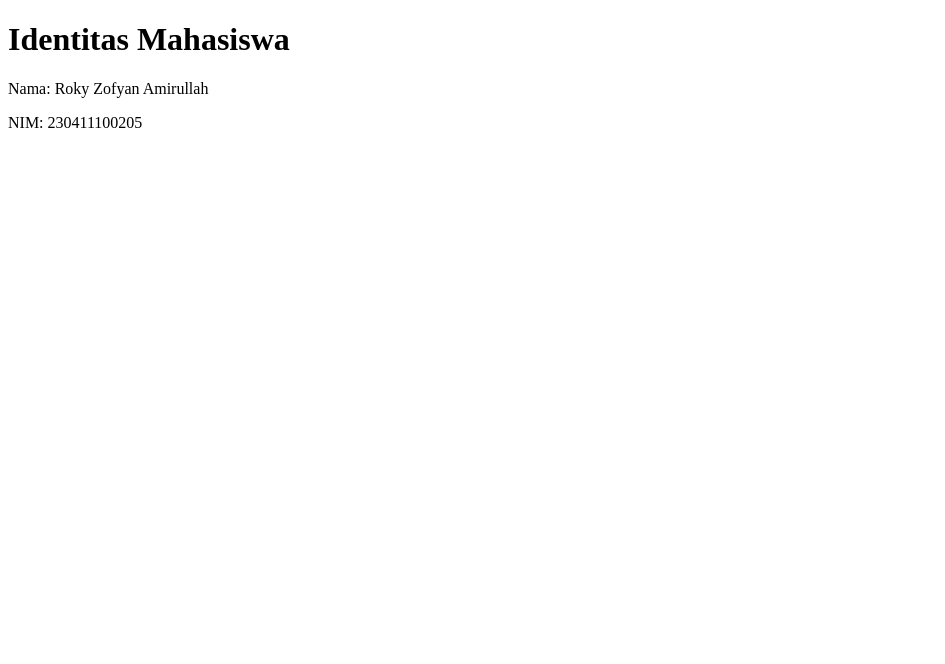
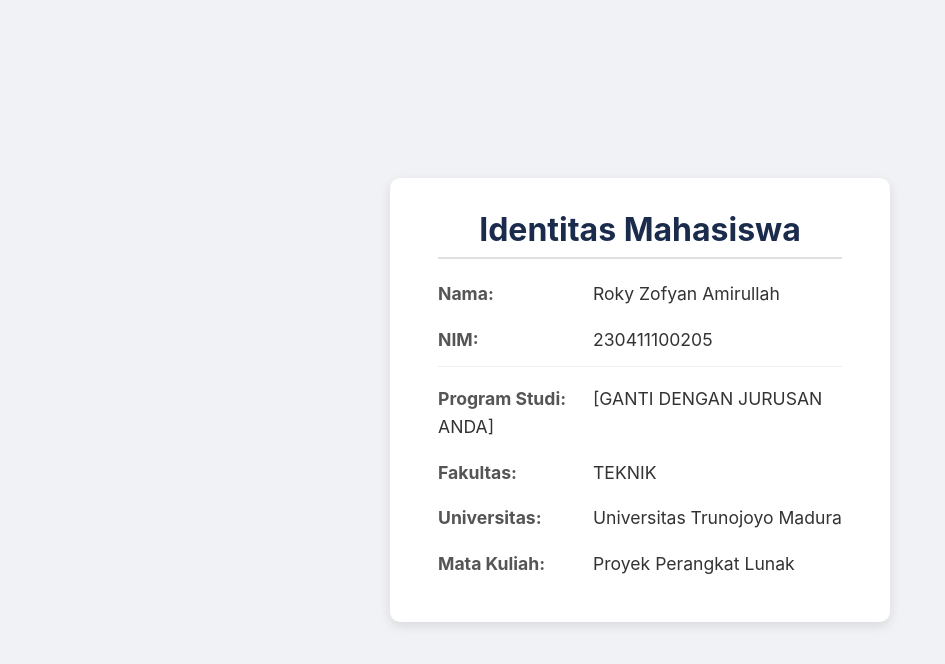
Before and after one commit to Pengk0/TUGAS-PPL, a plain HTML site: page index.html in a window 1280 px wide. Shown: the whole page, without its empty margins (0-945 px from the left). Drawn offline with Linux system fonts and the light colour scheme.

Commit message:
lanjut html dengan tambahan yang lebih komplit

```diff
--- a/index.html
+++ b/index.html
@@ -3,11 +3,70 @@
 <head>
     <meta charset="UTF-8">
     <meta name="viewport" content="width=device-width, initial-scale=1.0">
-    <title>Tugas 2 PPL</title>
+    <title>Tugas 2 PPL - Identitas</title>
+
+    <style>
+        /* Mengatur font dasar dan latar belakang halaman */
+        body {
+            font-family: -apple-system, BlinkMacSystemFont, "Segoe UI", Roboto, "Helvetica Neue", Arial, sans-serif;
+            background-color: #f0f2f5; /* Latar belakang abu-abu muda */
+            display: flex;
+            justify-content: center;
+            align-items: center;
+            height: 100vh;
+            margin: 0;
+            color: #333;
+        }
+
+        /* Membuat "kartu" untuk membungkus identitas */
+        .identity-card {
+            background-color: #ffffff; /* Latar belakang kartu putih */
+            border-radius: 10px; /* Sudut melengkung */
+            box-shadow: 0 4px 12px rgba(0, 0, 0, 0.1); /* Efek bayangan */
+            padding: 2rem 3rem; /* Jarak di dalam kartu */
+            width: 90%;
+            max-width: 500px; /* Lebar maksimum kartu */
+            box-sizing: border-box;
+        }
+
+        /* Mengatur judul h1 */
+        .identity-card h1 {
+            text-align: center;
+            color: #1a2b4c;
+            border-bottom: 2px solid #e0e0e0; /* Garis bawah judul */
+            padding-bottom: 0.5rem;
+            margin-top: 0;
+        }
+
+        /* Mengatur paragraf (data identitas) */
+        .identity-card p {
+            font-size: 1.1rem;
+            line-height: 1.6;
+            margin-bottom: 0.75rem;
+        }
+
+        /* Memberi penebalan pada label (Nama, NIM, dll.) */
+        .identity-card p strong {
+            display: inline-block;
+            width: 150px; /* Memberi lebar tetap agar rapi */
+            color: #555;
+        }
+    </style>
 </head>
 <body>
-    <h1>Identitas Mahasiswa</h1>
-    <p>Nama: Roky Zofyan Amirullah</p>
-    <p>NIM: 230411100205</p>
+
+    <div class="identity-card">
+        <h1>Identitas Mahasiswa</h1>
+
+        <p><strong>Nama:</strong> Roky Zofyan Amirullah</p>
+        <p><strong>NIM:</strong> 230411100205</p>
+
+        <hr style="border: 0; border-top: 1px solid #eee;"> <p><strong>Program Studi:</strong> [GANTI DENGAN JURUSAN ANDA]</p>
+        <p><strong>Fakultas:</strong> TEKNIK</p>
+        <p><strong>Universitas:</strong> Universitas Trunojoyo Madura</p>
+        <p><strong>Mata Kuliah:</strong> Proyek Perangkat Lunak</p>
+
+    </div>
+
 </body>
 </html>
```
